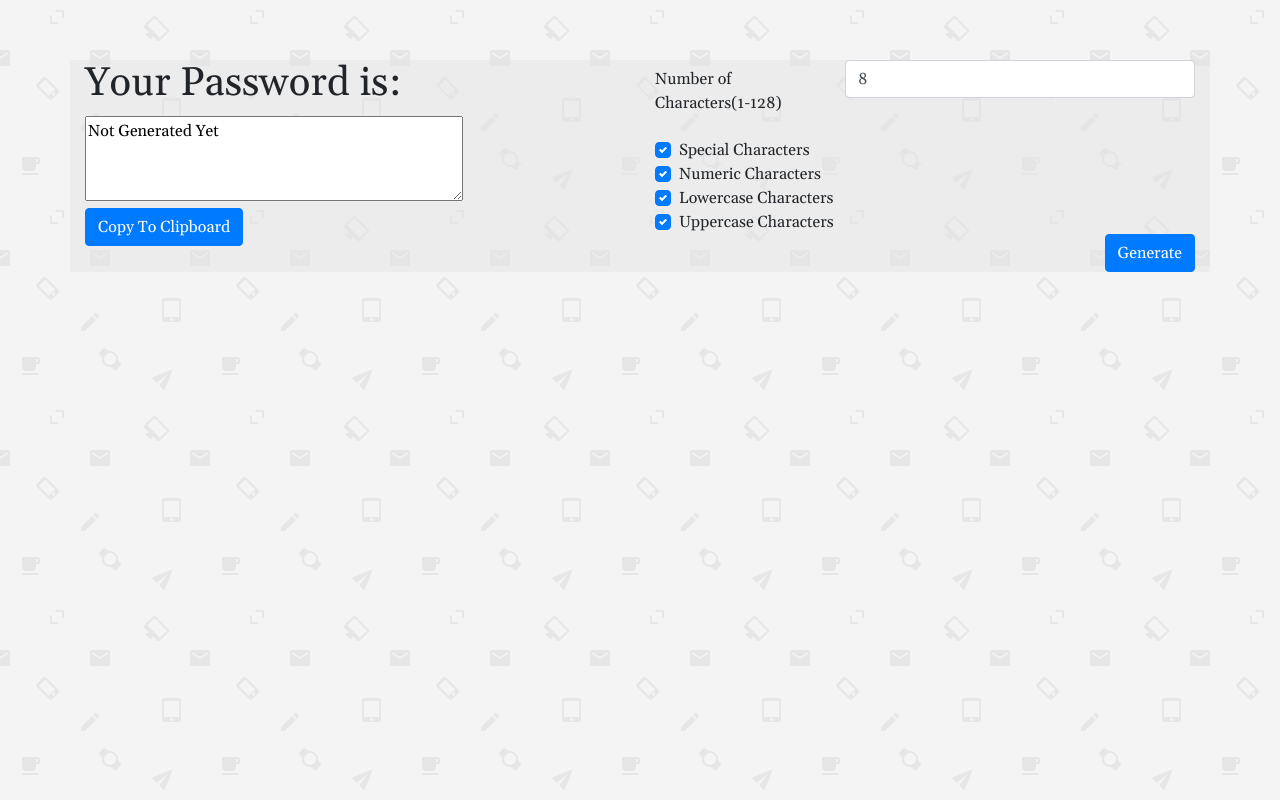
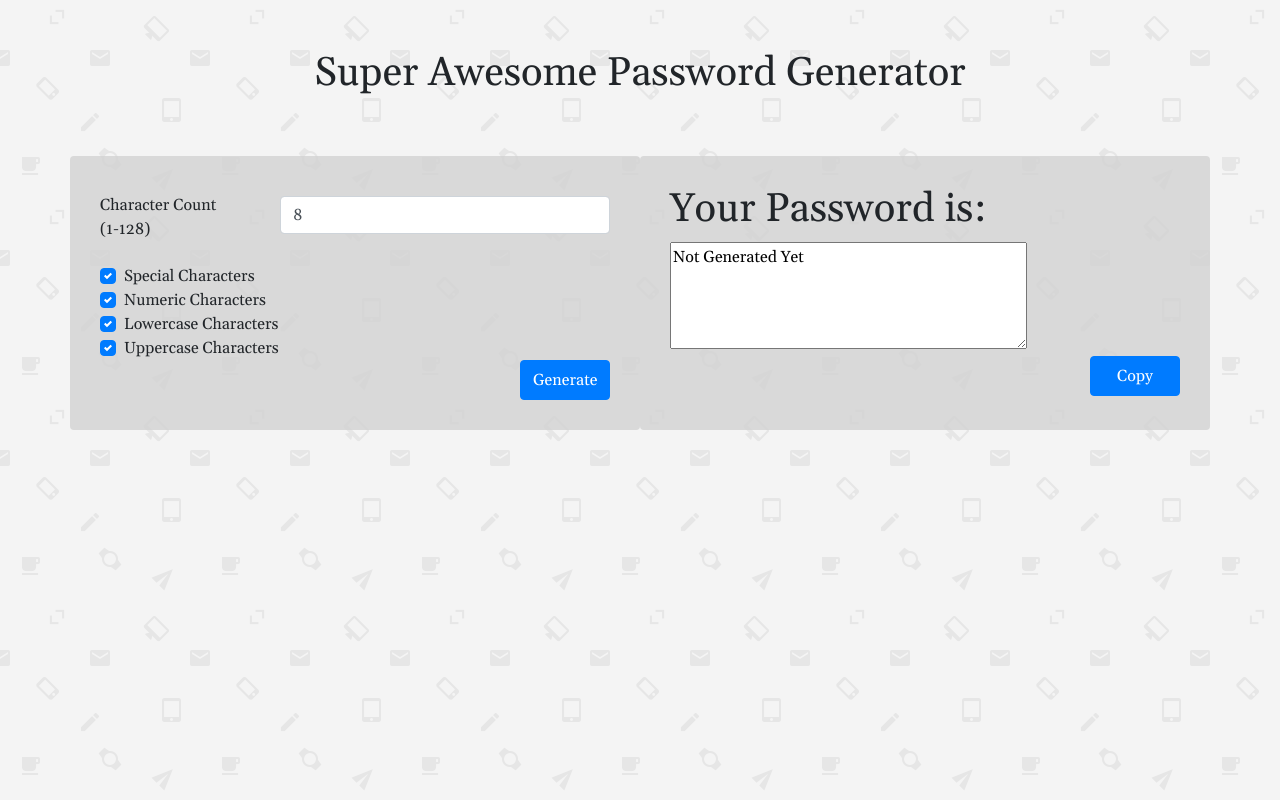
Before and after one commit to GReichman/password-generator, a plain HTML site: page index.html in a window 1280 px wide. Drawn offline with nearby package versions, Linux system fonts and the light colour scheme.

Commit message:
added some styling and swapped content sides

```diff
--- a/assets/css/style.css
+++ b/assets/css/style.css
@@ -4,11 +4,29 @@ body{
 }
 
 .contentRow{
-    margin-top:60px;
-    background-color: rgba(230,230,230,.5);
+    margin-top:30px;
+
+}
+
+.contentCol{
+    margin-top:20px;
+    padding:30px;
+    background-color: rgba(210,210,210,.8);
+}
+.numBox{
+    margin-top:10px;
+}
+
+.myButton{
+    width:90px;
+    height:40px;
+}
+
+#headerRow{
+margin-top:50px;
 }
 
 #passwordBox{
 width:70%;
-height:40%;
+height:50%;
 }
--- a/index.html
+++ b/index.html
@@ -27,20 +27,18 @@
         integrity="sha384-JjSmVgyd0p3pXB1rRibZUAYoIIy6OrQ6VrjIEaFf/nJGzIxFDsf4x0xIM+B07jRM"
         crossorigin="anonymous"></script>
 
-    <div class="container">
+    <div class="container ">
+        <div class="row justify-content-center " id="headerRow">
+            <div class="col-12 text-center">
+                <h1>Super Awesome Password Generator</h1>
+            </div>
+        </div>
         <div class="row contentRow">
-            <div class="col-lg-6">
-                <h1>Your Password is: </h1>
-                <textarea id="passwordBox" readonly="readonly">Not Generated Yet</textarea>
-                <br>
-                <button class="btn btn-primary" onclick="copyPassword()">Copy To Clipboard</button>
-            </div>
-            <div class="col-lg-6">
+                <div class="contentCol col-xs-12 col-lg-6 rounded">
                         <div class="form-group row">
-                    <label for="numChars" class="col-4 col-form-label">Number of
-                        Characters(1-128)</label>
+                            <label for="numChars" class="col-4 col-form-label">Character Count <br>(1-128)</label>
                             <div class="col-8">
-                        <input class="form-control" type="number" value="8" min="1" max="128" id="numChars">
+                                <input class="form-control numBox" type="number" value="8" min="1" max="128" id="numChars">
                             </div>
                         </div>
 
@@ -62,10 +60,17 @@
                             <label class="custom-control-label" for="upperCheck">Uppercase Characters</label>
                         </div>
 
-                <button class="btn btn-primary float-right" onclick="getInput()">
+                        <button class="btn btn-primary float-right myButton" onclick="getInput()">
                             Generate
                         </button>
                     </div>
+            <div class="contentCol col-xs-12 col-lg-6 rounded">
+                <h1>Your Password is: </h1>
+                <textarea id="passwordBox" readonly="readonly">Not Generated Yet</textarea>
+                <br>
+                <button class="btn btn-primary float-right myButton" onclick="copyPassword()">Copy</button>
+            </div>
+
         </div>
 
     </div>
@@ -135,19 +140,19 @@
         }//generatePassword
 
         function createPassword() {
-            var newPass="";
+            var newPass = "";
             for (let i = 0; i < passLength; i++) {
                 let randNum = Math.floor(Math.random() * Math.floor(selectedChars.length));
-                newPass+= selectedChars.charAt(randNum);
+                newPass += selectedChars.charAt(randNum);
             }//add a random character from the master set until newPass is the correct size
 
-            console.log("Password is: "+newPass);
-            console.log("Password size is: "+newPass.length);
+            console.log("Password is: " + newPass);
+            console.log("Password size is: " + newPass.length);
             displayPassword(newPass);
         }//createPassword
 
-        function displayPassword(pass){
-            document.getElementById("passwordBox").textContent=pass;
+        function displayPassword(pass) {
+            document.getElementById("passwordBox").textContent = pass;
         }//displayPassword
 
         //https://hackernoon.com/copying-text-to-clipboard-with-javascript-df4d4988697f
```
Lines whose indentation alone changed are shown as unchanged.
